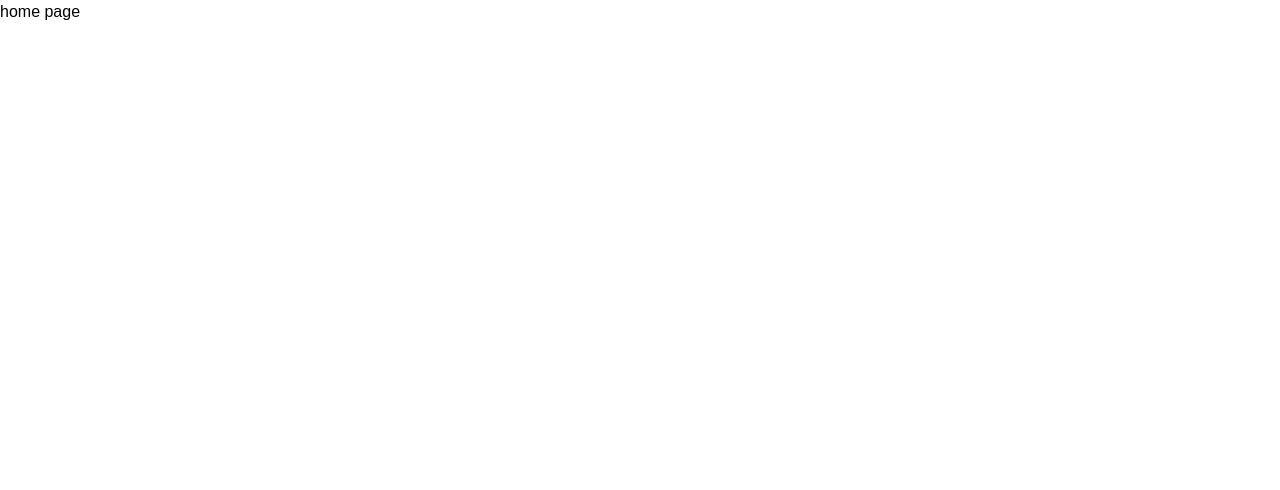
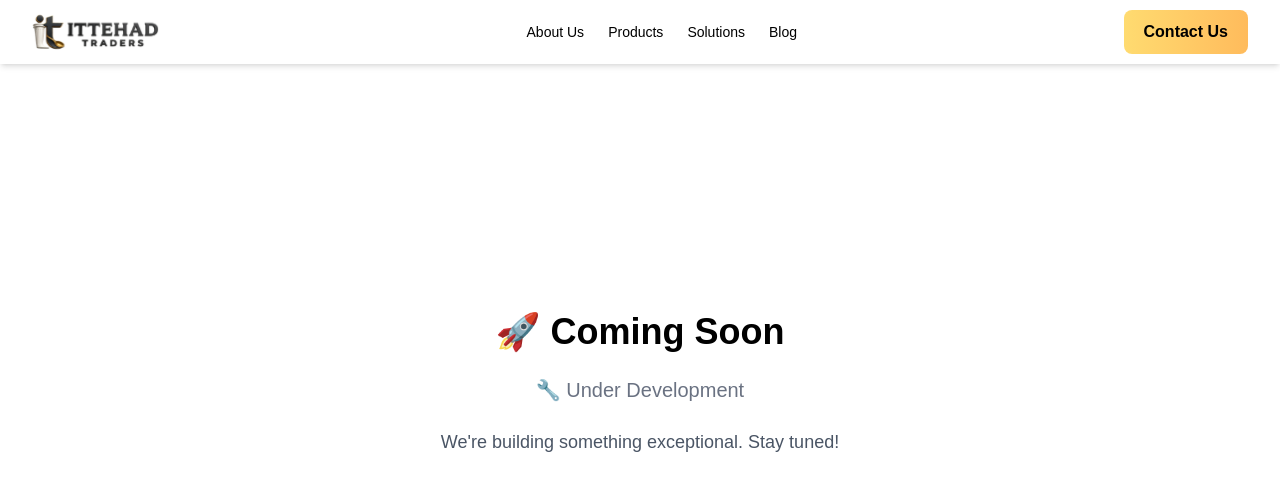
Before and after one commit to awaisfaryad25/IttehadTraders, a Next.js app: page / in a window 1280 px wide. Shown: the top 490 px of the page. Built offline with nearby package versions, Linux system fonts and the light colour scheme.

Commit message:
navbar design

```diff
--- /dev/null
+++ b/src/app/(public)/components/global/MainLogo.tsx
@@ -0,0 +1,22 @@
+import Link from "next/link";
+import Image from "next/image";
+import { Logo } from "@/assets";
+
+const MainLogo = () => {
+  return (
+    <div>
+      <Link href="/" className="flex items-center gap-2">
+        <Image
+          src={Logo}
+          className="w-full max-w-32 2xl:max-w-40"
+          alt="hexa-rgb"
+        />
+        {/* <span className="text-lg md:text-xl text-heading font-medium cursor-pointer">
+          DevCollab
+        </span> */}
+      </Link>
+    </div>
+  )
+}
+
+export default MainLogo
--- /dev/null
+++ b/src/app/(public)/components/global/Navbar.tsx
@@ -0,0 +1,126 @@
+"use client";
+
+import { useState, useEffect } from "react";
+import Link from "next/link";
+import MainLogo from "./MainLogo";
+
+const NavBar = () => {
+  const [isMobileMenuOpen, setIsMobileMenuOpen] = useState(false);
+  const [isScrolled, setIsScrolled] = useState(false);
+
+  useEffect(() => {
+    const handleScroll = () => {
+      setIsScrolled(window.scrollY > 10);
+    };
+    window.addEventListener("scroll", handleScroll);
+    return () => window.removeEventListener("scroll", handleScroll);
+  }, []);
+
+  useEffect(() => {
+    document.body.style.overflow = isMobileMenuOpen ? "hidden" : "";
+    return () => {
+      document.body.style.overflow = "";
+    };
+  }, [isMobileMenuOpen]);
+
+  const toggleMobileMenu = () => setIsMobileMenuOpen((prev) => !prev);
+  const closeMobileMenu = () => setIsMobileMenuOpen(false);
+
+  const navLinks = [
+    { label: "About Us", href: "/about" },
+    { label: "Products", href: "/products" },
+    { label: "Solutions", href: "/solutions" },
+    { label: "Blog", href: "/blog" },
+    // { label: "Contact Us", href: "/contact" },
+  ];
+
+  return (
+    <>
+      <nav className={` px-6 lg:px-8 sticky top-0 z-50 transition-all duration-300 ${ isScrolled ? " backdrop-blur-lg bg-muted/40 shadow-lg" : "bg-accent shadow-md" }`} >
+        <div className="w-full max-w-7xl mx-auto">
+          <div className="flex items-center justify-between h-16">
+            <div className="lg:pr-10">
+            <MainLogo/>
+            </div>
+
+            <div className="hidden md:flex items-center justify-center transform space-x-4 lg:space-x-6">
+              {navLinks.map((link) => (
+                <Link
+                  key={link.href}
+                  href={link.href}
+                  className="text-sm 4xl:text-base text-text hover:text-secondary dark:hover:text-primary font-medium transition-colors duration-200 relative group"
+                >
+                  {link.label}
+                  <span className="absolute -bottom-1 left-0 w-0 h-px rounded-full bg-secondary dark:bg-primary transition-all duration-300 group-hover:w-full"></span>
+                </Link>
+              ))}
+            </div>
+
+            <button
+              type="button"
+              onClick={toggleMobileMenu}
+              className="relative z-50 size-10 flex flex-col items-center justify-center gap-1.5 focus:outline-none md:hidden cursor-pointer"
+              aria-label="Toggle menu"
+              aria-expanded={isMobileMenuOpen}
+            >
+              <span
+                className={`w-6 h-0.5 bg-[#313539] transition-all duration-300 ease-in-out rounded-full ${isMobileMenuOpen ? "rotate-45 translate-y-2" : "" }`}
+              />
+              <span
+                className={`w-6 h-0.5 bg-[#313539] transition-all duration-300 ease-in-out rounded-full ${ isMobileMenuOpen ? "opacity-0" : "" }`}
+              />
+              <span
+                className={`w-6 h-0.5 bg-[#313539] transition-all duration-300 ease-in-out rounded-full ${ isMobileMenuOpen ? "-rotate-45 -translate-y-2" : "" }`}
+              />
+            </button>
+
+            <div className="hidden md:flex items-center space-x-2">
+              <Link href="/contact" className="bg-linear-to-r from-[#FFDB70] to-[#FFBB5C] px-5 py-2.5 font-semibold rounded-lg hover:shadow-lg hover:scale-105 transition-all duration-200">
+                Contact Us
+              </Link>
+            </div>
+          </div>
+        </div>
+      </nav>
+
+      {/* Mobile menu panel: fixed, transform-only slide, no max-height clipping */}
+      <div
+        className={`md:hidden fixed inset-0 top-20 w-full max-w-11/12 mx-auto z-40 origin-bottom transition-transform duration-500 ease-in-out ${
+          isMobileMenuOpen ? "scale-y-100" : "scale-y-0"
+        }`}
+      >
+        <div className="bg-white shadow-lg border-t border-gray-100 px-4 sm:px-6 py-4 flex flex-col gap-1 rounded-2xl">
+          {navLinks.map((link) => (
+            <Link
+              key={link.href}
+              href={link.href}
+              onClick={closeMobileMenu}
+              className="px-2 py-3 text-sm text-text hover:text-primary font-medium transition-colors duration-200 border-b border-border last:border-b-0"
+            >
+              {link.label}
+            </Link>
+          ))}
+          <div className="flex flex-col gap-2 pt-1">
+            <Link
+              href="/contact"
+              onClick={closeMobileMenu}
+              className="bg-linear-to-r from-[#FFDB70] to-[#FFBB5C] px-5 py-2 text-center font-semibold rounded-lg hover:shadow-lg transition-all duration-200"
+            >
+              Contact Us
+            </Link>
+          </div>
+        </div>
+      </div>
+
+      {isMobileMenuOpen && (
+        <div
+          className="md:hidden fixed inset-0 top-16 bg-background/10 backdrop-blur-[2px] z-30"
+          onClick={closeMobileMenu}
+          aria-hidden="true"
+        />
+      )}
+    </>
+  );
+};
+
+export default NavBar;
--- a/src/app/(public)/components/public-layout-wrapper.tsx
+++ b/src/app/(public)/components/public-layout-wrapper.tsx
@@ -1,7 +1,7 @@
 "use client";
 
 import { usePathname } from "next/navigation";
-// import NavBar from "./NavBar";
+import NavBar from "./global/Navbar";
 // import Footer from "./Footer";
 
 const AUTH_ROUTES = [
@@ -22,7 +22,7 @@ const LayoutWrapper = ({ children }: { children: React.ReactNode }) => {
   } else {
     return (
       <div className="bg-background w-full">
-        {/* <NavBar /> */}
+        <NavBar />
         {children}
         {/* <Footer /> */}
       </div>
--- a/src/app/(public)/page.tsx
+++ b/src/app/(public)/page.tsx
@@ -6,7 +6,13 @@ const LandingPage = () => {
     <>
       <main className="bg-background text-foreground">
         {/* <Hero /> */}
-        <h2>home page</h2>
+        <section className="min-h-[80vh] h-full">
+          <div className="flex flex-col items-center justify-center gap-6 min-h-[80vh]">
+            <h1 className="text-4xl font-bold">🚀 Coming Soon</h1>
+            <h3 className="text-xl font-medium text-gray-500">🔧 Under Development</h3>
+            <p className="text-lg text-gray-600">We're building something exceptional. Stay tuned!</p>
+          </div>
+        </section>
       </main>
     </>
   )
--- a/src/assets/index.ts
+++ b/src/assets/index.ts
@@ -1,5 +1,6 @@
 // Logo img/svg
-export { default as Logo } from "./logo/IttehadLogo.svg";
+// export { default as Logo } from "./logo/IttehadLogo.svg";
+export { default as Logo } from "./logo/ittehad-logo.svg";
 export { default as LogoIT } from "./logo/LogoIT.svg";
 
 // Profile Page Img
```
Also changed, not shown: public/LogoIT.svg, src/assets/logo/ittehad-logo.svg (added).
